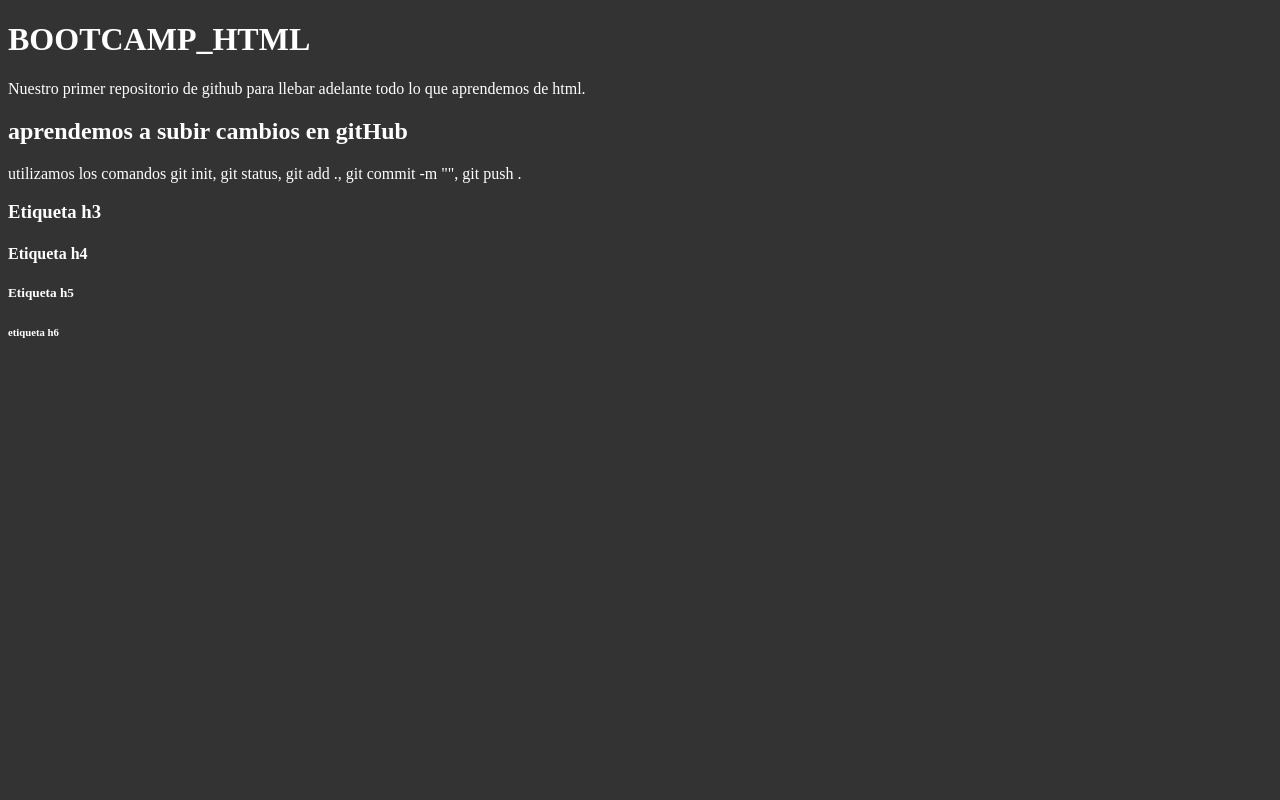
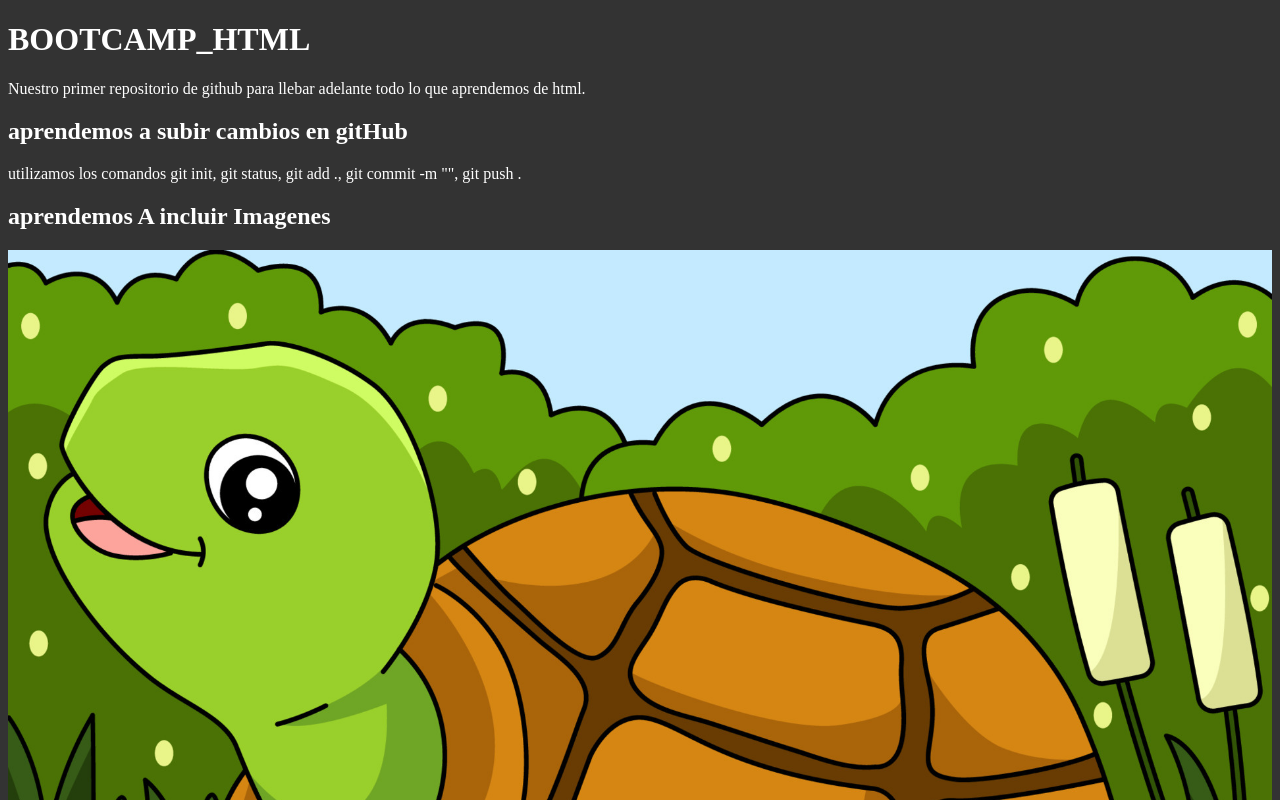
Before and after one commit to edvin-juarez/s1-bootcamp_html_juacaxdev, a plain HTML site: page index.html in a window 1280 px wide. Shown: the top 800 px of the page. Drawn offline with Linux system fonts and the light colour scheme.

Commit message:
agregado imagenes con atributos

```diff
--- a/index.html
+++ b/index.html
@@ -1,22 +1,29 @@
 <!DOCTYPE html>
-<html lang="en">
+<html lang="en-gua">
   <head>
+    <meta charset="utf-8" />
+    <meta name="author " content="edvin Rene juarez" />
+    <meta name="keywords" content="html, juarez, iglesia " />
+    <meta name="viewport" content="width=device-width, initial-scale=1.0" />
     <title>Nuestro Primer pagina web</title>
   </head>
   <body>
     <h1>BOOTCAMP_HTML</h1>
 
-<p>Nuestro primer repositorio de github para llebar adelante todo lo que aprendemos de
- html.</p>
+    <p>
+      Nuestro primer repositorio de github para llebar adelante todo lo que
+      aprendemos de html.
+    </p>
 
-<h2>aprendemos a subir cambios en gitHub</h2>
+    <h2>aprendemos a subir cambios en gitHub</h2>
 
-<p>utilizamos los comandos git init, git status, git add ., git commit -m "", git push .</p>
+    <p>
+      utilizamos los comandos git init, git status, git add ., git commit -m "",
+      git push .
+    </p>
 
-<h3>Etiqueta h3</h3>
-<h4>Etiqueta h4</h4>
-<h5>Etiqueta h5</h5>
-<h6>etiqueta h6</h6>
+    <h2>aprendemos A incluir Imagenes</h2>
+    <img width="100%" src="/img/tortuga2.jpg" alt="tortuga2" />
   </body>
 </html>
 <style>
```
Also changed, not shown: img/tortuga2.jpg (added), 1 other file.
